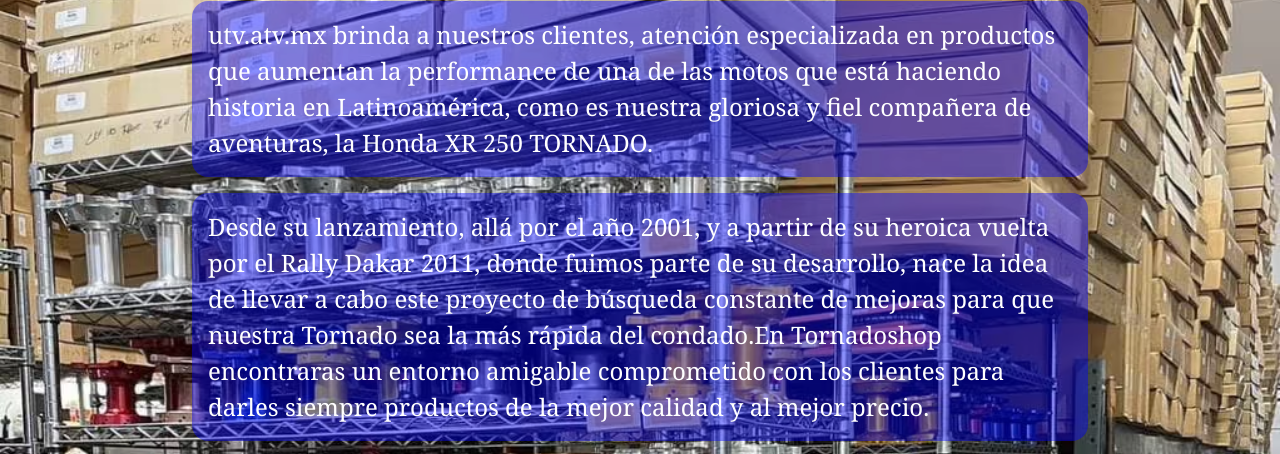
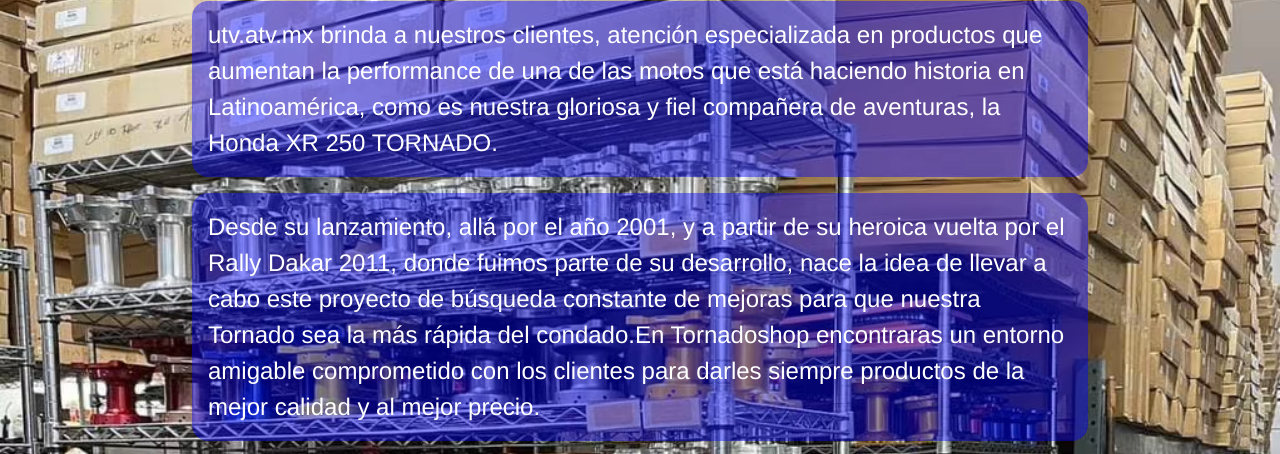
Before and after one commit to FGonzalezMika/PF-GonzalezMika, a plain HTML site: page pages/sobrenosotros.html in a window 1280 px wide. Shown: the part 187-641 px from the top of the page. Drawn offline with nearby package versions, Linux system fonts and the light colour scheme; files that its build step writes are made by us from their sources.

Commit message:
ultimos retoques vistos en clase

```diff
--- a/scss/componentes/_sobrenosotros.scss
+++ b/scss/componentes/_sobrenosotros.scss
@@ -23,7 +23,7 @@
         p{
         color: nth($colores,4 );
         font-size: 1.5rem;
-        font-family: Cambria, Cochin, Georgia, Times, 'Times New Roman', serif;
+        font-family: 'Franklin Gothic Medium', 'Arial Narrow', Arial, sans-serif;
         background: $color-fondotexto-sobrenosotros;
         width: 70%;
         padding: 1rem;
```
Also changed, not shown: css/style.css.
